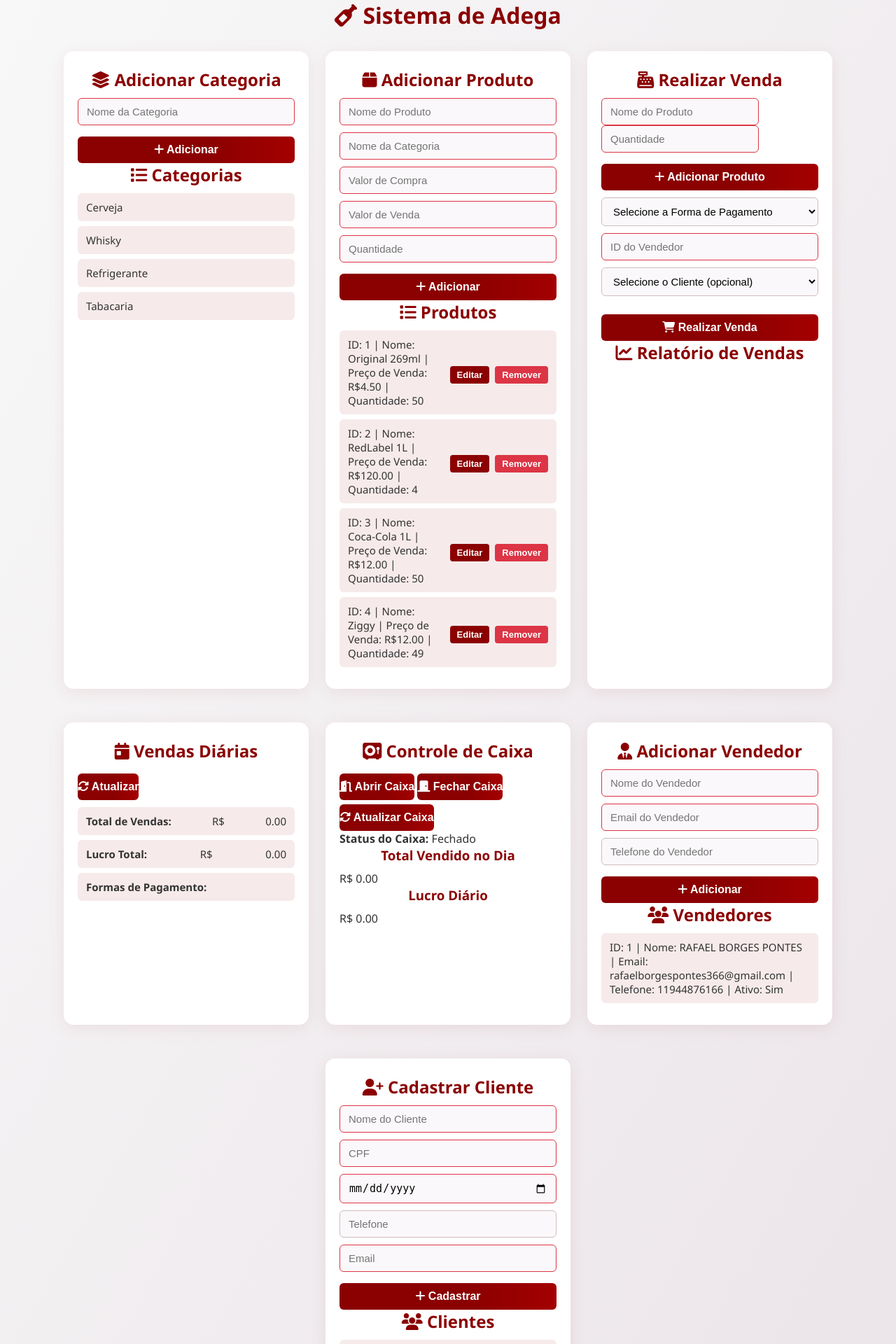
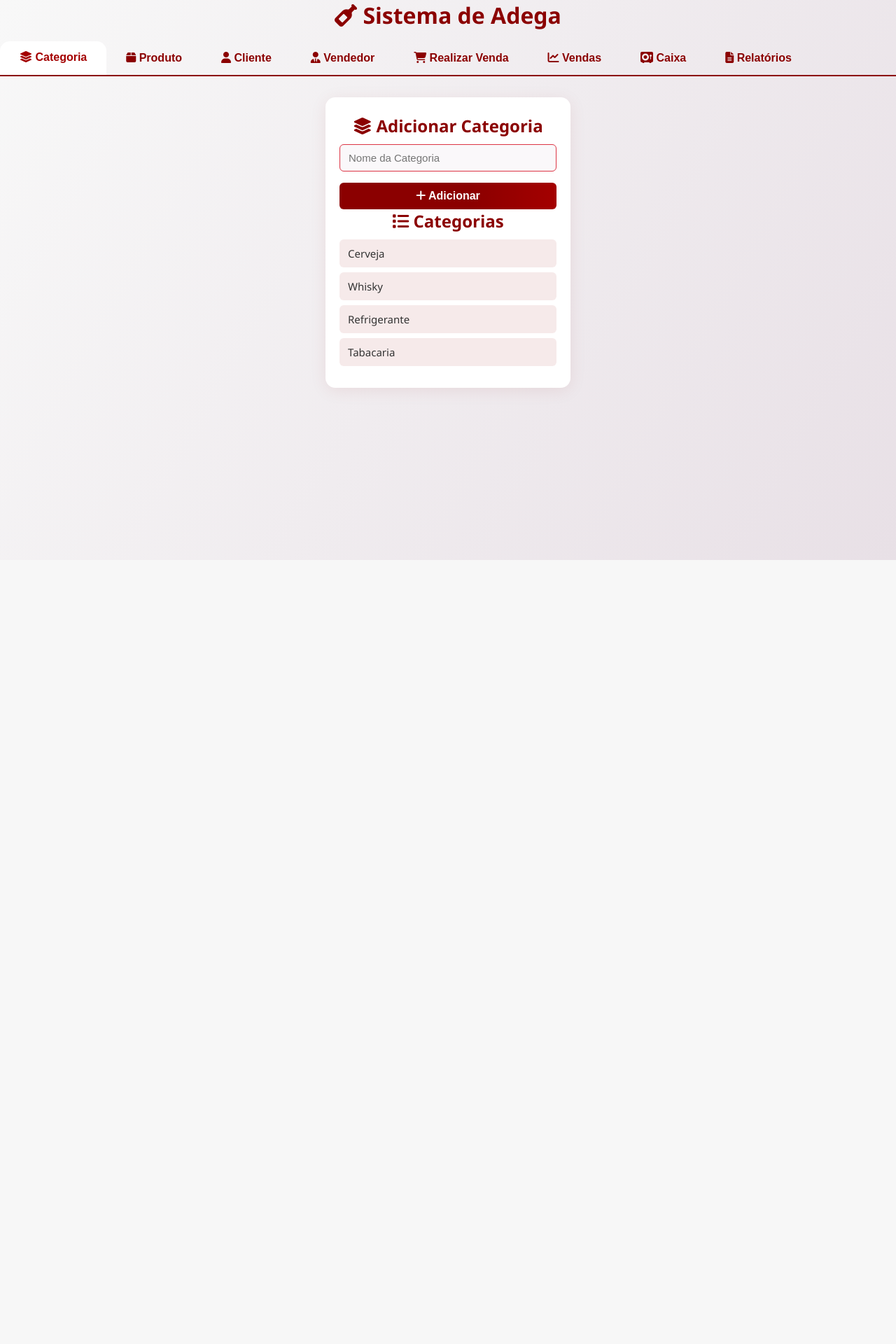
Before and after one commit to RafaelBG7/sistemadeadega, a Flask app: page /index in a window 1280 px wide. Shown: the top 1920 px of the page at 70% size. After the commit the page ends 800 px from the top, so only its background shows below. Run offline with Flask 3, Linux system fonts and the light colour scheme; data comes from the database, SQL or seed files in the repository; both versions use the stored data as it was after the commit.

Commit message:
style atualizado

```diff
--- a/static/script.js
+++ b/static/script.js
@@ -61,7 +61,8 @@ document.addEventListener('DOMContentLoaded', function () {
         })
             .then(response => response.json())
             .then(data => {
-                showToast(data.message || 'Venda realizada com sucesso!');
+                console.log(data);
+                alert(data.message || 'Venda realizada com sucesso!');
                 atualizarRelatorio();
             })
             .catch(error => console.error('Erro ao realizar venda:', error));
@@ -99,7 +100,7 @@ document.addEventListener('DOMContentLoaded', function () {
         })
             .then(response => response.json())
             .then(data => {
-                showToast(data.message || 'Categoria adicionada com sucesso!');
+                alert(data.message || 'Categoria adicionada com sucesso!');
                 listarCategorias();
             })
             .catch(error => console.error('Erro ao adicionar categoria:', error));
@@ -180,7 +181,7 @@ document.addEventListener('DOMContentLoaded', function () {
         const quantity = parseInt(document.getElementById('product-quantity').value, 10);
 
         if (!categoryId) {
-            showToast('Por favor, selecione uma categoria válida!');
+            alert('Por favor, selecione uma categoria válida!');
             return;
         }
 
@@ -269,7 +270,7 @@ document.addEventListener('DOMContentLoaded', function () {
                     return response.json();
                 })
                 .then(data => {
-                    showToast(data.message || 'Produto removido com sucesso!');
+                    alert(data.message || 'Produto removido com sucesso!');
                     listarProdutos(); // Atualizar a lista de produtos
                 })
                 .catch(error => console.error('Erro ao remover produto:', error));
@@ -289,7 +290,7 @@ document.addEventListener('DOMContentLoaded', function () {
         const quantity = parseInt(document.getElementById('edit-product-quantity').value, 10);
 
         if (!produtoId || isNaN(produtoId)) {
-            showToast('Por favor, insira um ID de produto válido.');
+            alert('Por favor, insira um ID de produto válido.');
             return;
         }
 
@@ -315,7 +316,7 @@ document.addEventListener('DOMContentLoaded', function () {
                 return response.json();
             })
             .then(data => {
-                showToast(data.message || 'Produto editado com sucesso!');
+                alert(data.message || 'Produto editado com sucesso!');
                 listarProdutos(); // Atualizar a lista de produtos
             })
             .catch(error => console.error('Erro ao editar produto:', error));
@@ -345,7 +346,7 @@ document.addEventListener('DOMContentLoaded', function () {
         })
             .then(response => response.json())
             .then(data => {
-                showToast(data.message || 'Vendedor cadastrado com sucesso!');
+                alert(data.message || 'Vendedor cadastrado com sucesso!');
                 listarVendedores();
             })
             .catch(error => console.error('Erro ao cadastrar vendedor:', error));
@@ -444,7 +445,7 @@ document.addEventListener('DOMContentLoaded', function () {
                 return response.json();
             })
             .then(data => {
-                showToast(data.message || 'Caixa aberto com sucesso!');
+                alert(data.message || 'Caixa aberto com sucesso!');
                 atualizarStatusCaixa(); // Atualizar o status do caixa
             })
             .catch(error => console.error('Erro ao abrir o caixa:', error));
@@ -461,7 +462,7 @@ document.addEventListener('DOMContentLoaded', function () {
                     return response.json();
                 })
                 .then(data => {
-                    showToast(data.message || 'Caixa fechado com sucesso!');
+                    alert(data.message || 'Caixa fechado com sucesso!');
                     atualizarStatusCaixa(); // Atualizar o status do caixa
                 })
                 .catch(error => console.error('Erro ao fechar o caixa:', error));
@@ -526,7 +527,7 @@ document.addEventListener('DOMContentLoaded', function () {
         const limite = parseInt(limiteInput.value, 10);
 
         if (isNaN(limite) || limite <= 0) {
-            showToast('Por favor, insira um número válido para o limite de estoque.');
+            alert('Por favor, insira um número válido para o limite de estoque.');
             return;
         }
 
@@ -581,7 +582,7 @@ document.addEventListener('DOMContentLoaded', function () {
         })
             .then(response => response.json())
             .then(data => {
-                showToast(data.message || 'Cliente cadastrado com sucesso!');
+                alert(data.message || 'Cliente cadastrado com sucesso!');
                 listarClientes();
             })
             .catch(error => console.error('Erro ao cadastrar cliente:', error));
@@ -627,7 +628,7 @@ document.addEventListener('DOMContentLoaded', function () {
     document.getElementById('gerar-relatorio-cliente').addEventListener('click', function () {
         const clienteId = document.getElementById('cliente-relatorio-id').value;
         if (!clienteId) {
-            showToast('Selecione um cliente!');
+            alert('Selecione um cliente!');
             return;
         }
         fetch(`/relatorios/cliente?cliente_id=${clienteId}`)
--- a/static/style.css
+++ b/static/style.css
@@ -173,6 +173,59 @@ li button:hover {
     box-shadow: 0 2px 12px rgba(0,0,0,0.12);
 }
 
+/* Abas */
+.tabs {
+    display: flex;
+    border-bottom: 2px solid #8b0000;
+    margin-bottom: 24px;
+    gap: 0;
+}
+.tab-btn {
+    background: none;
+    border: none;
+    outline: none;
+    padding: 14px 28px;
+    font-size: 16px;
+    color: #8b0000;
+    font-weight: 600;
+    cursor: pointer;
+    border-radius: 14px 14px 0 0;
+    transition: background 0.2s, color 0.2s;
+}
+.tab-btn.active, .tab-btn:hover {
+    background: #fff;
+    color: #a40000;
+    border-bottom: 2px solid #fff;
+}
+.tab-content {
+    display: none;
+}
+.tab-content.active {
+    display: block;
+}
+
+.editar-produto form {
+    display: flex;
+    flex-direction: column;
+    gap: 12px;
+}
+
+.editar-produto .form-group {
+    display: flex;
+    flex-direction: column;
+    gap: 4px;
+}
+
+.editar-produto label {
+    font-weight: 500;
+    color: #8b0000;
+}
+
+.editar-produto input {
+    width: 100%;
+    font-size: 15px;
+}
+
 @media (max-width: 900px) {
     .container {
         flex-direction: column;
@@ -193,3 +246,26 @@ li button:hover {
     background: #d1bcbc;
     border-radius: 6px;
 }
+
+.form-container .button-group {
+    display: flex;
+    gap: 10px;
+    margin-bottom: 12px;
+    flex-wrap: wrap;
+}
+
+.form-container .button-group button {
+    margin-top: 0;
+    flex: 1 1 auto;
+}
+
+.daily-summary-row {
+    display: flex;
+    justify-content: space-between;
+    align-items: center;
+    background: #f6eaea;
+    padding: 8px 12px;
+    border-radius: 6px;
+    margin-bottom: 6px;
+    font-size: 15px;
+}
--- a/templates/index.html
+++ b/templates/index.html
@@ -10,8 +10,20 @@
 <body>
     <div id="toast"></div>
     <h1><i class="fa-solid fa-wine-bottle"></i> Sistema de Adega</h1>
+    <div class="tabs">
+        <button class="tab-btn active" data-tab="tab-categorias"><i class="fa-solid fa-layer-group"></i> Categoria</button>
+        <button class="tab-btn" data-tab="tab-produtos"><i class="fa-solid fa-box"></i> Produto</button>
+        <button class="tab-btn" data-tab="tab-clientes"><i class="fa-solid fa-user"></i> Cliente</button>
+        <button class="tab-btn" data-tab="tab-vendedores"><i class="fa-solid fa-user-tie"></i> Vendedor</button>
+        <button class="tab-btn" data-tab="tab-realizar-venda"><i class="fa-solid fa-cart-shopping"></i> Realizar Venda</button>
+        <button class="tab-btn" data-tab="tab-vendas"><i class="fa-solid fa-chart-line"></i> Vendas</button>
+        <button class="tab-btn" data-tab="tab-caixa"><i class="fa-solid fa-vault"></i> Caixa</button>
+        <button class="tab-btn" data-tab="tab-relatorios"><i class="fa-solid fa-file-lines"></i> Relatórios</button>
+    </div>
+
     <div class="container">
         <!-- Categoria -->
+        <div class="tab-content active" id="tab-categorias">
             <div class="form-container">
                 <h2><i class="fa-solid fa-layer-group"></i> Adicionar Categoria</h2>
                 <form id="category-form">
@@ -21,8 +33,10 @@
                 <h2><i class="fa-solid fa-list"></i> Categorias</h2>
                 <ul id="category-list"></ul>
             </div>
+        </div>
 
         <!-- Produto -->
+        <div class="tab-content" id="tab-produtos">
             <div class="form-container">
                 <h2><i class="fa-solid fa-box"></i> Adicionar Produto</h2>
                 <form id="product-form">
@@ -37,8 +51,72 @@
                 <h2><i class="fa-solid fa-list"></i> Produtos</h2>
                 <ul id="product-list"></ul>
             </div>
+            <div class="form-container editar-produto">
+                <h3><i class="fa-solid fa-pen-to-square"></i> Editar Produto</h3>
+                <form id="edit-product-form">
+                    <div class="form-group">
+                        <label for="edit-product-id">ID do Produto:</label>
+                        <input type="number" id="edit-product-id" placeholder="Digite o ID do Produto" required />
+                    </div>
+                    <div class="form-group">
+                        <label for="edit-product-name">Nome do Produto:</label>
+                        <input type="text" id="edit-product-name" placeholder="Digite o Nome do Produto" required />
+                    </div>
+                    <div class="form-group">
+                        <label for="edit-product-category-id">ID da Categoria:</label>
+                        <input type="number" id="edit-product-category-id" placeholder="Digite o ID da Categoria" required />
+                    </div>
+                    <div class="form-group">
+                        <label for="edit-purchase-price">Preço de Custo:</label>
+                        <input type="number" step="0.01" id="edit-purchase-price" placeholder="Digite o Preço de Custo" required />
+                    </div>
+                    <div class="form-group">
+                        <label for="edit-selling-price">Preço de Venda:</label>
+                        <input type="number" step="0.01" id="edit-selling-price" placeholder="Digite o Preço de Venda" required />
+                    </div>
+                    <div class="form-group">
+                        <label for="edit-product-quantity">Quantidade:</label>
+                        <input type="number" id="edit-product-quantity" placeholder="Digite a Quantidade" required />
+                    </div>
+                    <button id="edit-product-button" type="submit"><i class="fa-solid fa-pen-to-square"></i> Editar Produto</button>
+                </form>
+            </div>
+        </div>
 
-        <!-- Vendas -->
+        <!-- Cliente -->
+        <div class="tab-content" id="tab-clientes">
+            <div class="form-container">
+                <h2><i class="fa-solid fa-user-plus"></i> Cadastrar Cliente</h2>
+                <form id="client-form">
+                    <input type="text" id="client-name" placeholder="Nome do Cliente" required>
+                    <input type="text" id="client-cpf" placeholder="CPF" required>
+                    <input type="date" id="client-birthdate" placeholder="Data de Nascimento" required>
+                    <input type="text" id="client-phone" placeholder="Telefone">
+                    <input type="email" id="client-email" placeholder="Email" required>
+                    <button type="submit"><i class="fa-solid fa-plus"></i> Cadastrar</button>
+                </form>
+                <h2><i class="fa-solid fa-users"></i> Clientes</h2>
+                <ul id="client-list"></ul>
+            </div>
+        </div>
+
+        <!-- Vendedor -->
+        <div class="tab-content" id="tab-vendedores">
+            <div class="form-container">
+                <h2><i class="fa-solid fa-user-tie"></i> Adicionar Vendedor</h2>
+                <form id="vendor-form">
+                    <input type="text" id="vendor-name" placeholder="Nome do Vendedor" required>
+                    <input type="email" id="vendor-email" placeholder="Email do Vendedor" required>
+                    <input type="text" id="vendor-phone" placeholder="Telefone do Vendedor">
+                    <button type="submit"><i class="fa-solid fa-plus"></i> Adicionar</button>
+                </form>
+                <h2><i class="fa-solid fa-users"></i> Vendedores</h2>
+                <ul id="vendor-list"></ul>
+            </div>
+        </div>
+
+        <!-- Realizar Venda -->
+        <div class="tab-content" id="tab-realizar-venda">
             <div class="form-container">
                 <h2><i class="fa-solid fa-cash-register"></i> Realizar Venda</h2>
                 <form id="sales-form">
@@ -57,35 +135,32 @@
                         <option value="Crédito">Crédito</option>
                     </select>
                     <input type="text" id="sales-vendor-id" placeholder="ID do Vendedor" required>
-                <!-- NOVO: Seleção de cliente -->
                     <select id="sales-client-id">
                         <option value="">Selecione o Cliente (opcional)</option>
                     </select>
                     <div id="fidelidade-status"></div>
                     <button type="submit"><i class="fa-solid fa-cart-shopping"></i> Realizar Venda</button>
                 </form>
+            </div>
+        </div>
+
+        <!-- Vendas (Relatório de Vendas) -->
+        <div class="tab-content" id="tab-vendas">
+            <div class="form-container">
                 <h2><i class="fa-solid fa-chart-line"></i> Relatório de Vendas</h2>
                 <ul id="sales-report"></ul>
             </div>
-
-        <!-- Vendas Diárias -->
-        <div class="form-container">
-            <h2><i class="fa-solid fa-calendar-day"></i> Vendas Diárias</h2>
-            <button id="daily-sales-refresh"><i class="fa-solid fa-rotate"></i> Atualizar</button>
-            <ul id="daily-sales-summary">
-                <li><strong>Total de Vendas:</strong> R$<span id="daily-total-sales">0.00</span></li>
-                <li><strong>Lucro Total:</strong> R$<span id="daily-total-profit">0.00</span></li>
-                <li><strong>Formas de Pagamento:</strong></li>
-                <ul id="daily-payment-methods"></ul>
-            </ul>
         </div>
 
-        <!-- Controle de Caixa -->
+        <!-- Caixa -->
+        <div class="tab-content" id="tab-caixa">
             <div class="form-container">
                 <h2><i class="fa-solid fa-vault"></i> Controle de Caixa</h2>
+                <div class="button-group">
                     <button id="open-cash-register"><i class="fa-solid fa-door-open"></i> Abrir Caixa</button>
                     <button id="close-cash-register" disabled><i class="fa-solid fa-door-closed"></i> Fechar Caixa</button>
-            <button id="refresh-cash-register"><i class="fa-solid fa-rotate"></i> Atualizar Caixa</button> <!-- Novo botão -->
+                    <button id="refresh-cash-register"><i class="fa-solid fa-rotate"></i> Atualizar Caixa</button>
+                </div>
                 <div id="cash-register-status">
                     <p><strong>Status do Caixa:</strong> <span id="cash-register-state">Fechado</span></p>
                 </div>
@@ -94,39 +169,24 @@
                 <h3>Lucro Diário</h3>
                 <p>R$ <span id="daily-profit">0.00</span></p>
             </div>
-
-        <!-- Vendedor -->
             <div class="form-container">
-            <h2><i class="fa-solid fa-user-tie"></i> Adicionar Vendedor</h2>
-            <form id="vendor-form">
-                <input type="text" id="vendor-name" placeholder="Nome do Vendedor" required>
-                <input type="email" id="vendor-email" placeholder="Email do Vendedor" required>
-                <input type="text" id="vendor-phone" placeholder="Telefone do Vendedor">
-                <button type="submit"><i class="fa-solid fa-plus"></i> Adicionar</button>
-            </form>
-            <h2><i class="fa-solid fa-users"></i> Vendedores</h2>
-            <ul id="vendor-list"></ul>
+                <h2><i class="fa-solid fa-calendar-day"></i> Vendas Diárias</h2>
+                <div class="button-group">
+                    <button id="daily-sales-refresh"><i class="fa-solid fa-rotate"></i> Atualizar</button>
+                </div>
+                <ul id="daily-sales-summary">
+                    <li class="daily-summary-row"><strong>Total de Vendas:</strong> <span>R$ <span id="daily-total-sales">0.00</span></span></li>
+                    <li class="daily-summary-row"><strong>Lucro Total:</strong> <span>R$ <span id="daily-total-profit">0.00</span></span></li>
+                    <li class="daily-summary-row"><strong>Formas de Pagamento:</strong></li>
+                    <ul id="daily-payment-methods"></ul>
+                </ul>
+            </div>
         </div>
 
-        <!-- Cliente -->
-        <div class="form-container">
-            <h2><i class="fa-solid fa-user-plus"></i> Cadastrar Cliente</h2>
-            <form id="client-form">
-                <input type="text" id="client-name" placeholder="Nome do Cliente" required>
-                <input type="text" id="client-cpf" placeholder="CPF" required>
-                <input type="date" id="client-birthdate" placeholder="Data de Nascimento" required>
-                <input type="text" id="client-phone" placeholder="Telefone">
-                <input type="email" id="client-email" placeholder="Email" required>
-                <button type="submit"><i class="fa-solid fa-plus"></i> Cadastrar</button>
-            </form>
-            <h2><i class="fa-solid fa-users"></i> Clientes</h2>
-            <ul id="client-list"></ul>
-        </div>
-    </div>
-    <script src="{{ url_for('static', filename='script.js') }}"></script>
+        <!-- Relatórios Extras -->
+        <div class="tab-content" id="tab-relatorios">
             <div class="relatorios">
                 <h2><i class="fa-solid fa-file-lines"></i> Relatórios</h2>
-
                 <!-- Relatório por Período -->
                 <div class="relatorio-periodo">
                     <h3><i class="fa-solid fa-calendar-days"></i> Relatório por Período</h3>
@@ -137,7 +197,6 @@
                     <button id="gerar-relatorio-periodo"><i class="fa-solid fa-file-lines"></i> Gerar Relatório</button>
                     <div id="resultado-periodo"></div>
                 </div>
-
                 <!-- Relatório por Vendedor -->
                 <div class="relatorio-vendedor">
                     <h3><i class="fa-solid fa-user-tie"></i> Relatório por Vendedor</h3>
@@ -146,14 +205,12 @@
                     <button id="gerar-relatorio-vendedor"><i class="fa-solid fa-file-lines"></i> Gerar Relatório</button>
                     <div id="resultado-vendedor"></div>
                 </div>
-
                 <!-- Relatório por Produto -->
                 <div class="relatorio-produto">
                     <h3><i class="fa-solid fa-box"></i> Relatório por Produto</h3>
                     <button id="gerar-relatorio-produto"><i class="fa-solid fa-file-lines"></i> Gerar Relatório</button>
                     <div id="resultado-produto"></div>
                 </div>
-
                 <!-- Relatório de Estoque Baixo -->
                 <div class="form-container">
                     <h2><i class="fa-solid fa-triangle-exclamation"></i> Relatório de Estoque Baixo</h2>
@@ -162,25 +219,6 @@
                     <button id="low-stock-button"><i class="fa-solid fa-file-lines"></i> Gerar Relatório</button>
                     <ul id="low-stock-list"></ul>
                 </div>
-
-        <!-- Editar Produto -->
-        <div class="editar-produto">
-            <h3><i class="fa-solid fa-pen-to-square"></i> Editar Produto</h3>
-            <label for="edit-product-id">ID do Produto:</label>
-            <input type="number" id="edit-product-id" placeholder="Digite o ID do Produto" />
-            <label for="edit-product-name">Nome do Produto:</label>
-            <input type="text" id="edit-product-name" placeholder="Digite o Nome do Produto" />
-            <label for="edit-product-category-id">ID da Categoria:</label>
-            <input type="number" id="edit-product-category-id" placeholder="Digite o ID da Categoria" />
-            <label for="edit-purchase-price">Preço de Custo:</label>
-            <input type="number" step="0.01" id="edit-purchase-price" placeholder="Digite o Preço de Custo" />
-            <label for="edit-selling-price">Preço de Venda:</label>
-            <input type="number" step="0.01" id="edit-selling-price" placeholder="Digite o Preço de Venda" />
-            <label for="edit-product-quantity">Quantidade:</label>
-            <input type="number" id="edit-product-quantity" placeholder="Digite a Quantidade" />
-            <button id="edit-product-button"><i class="fa-solid fa-pen-to-square"></i> Editar Produto</button>
-        </div>
-
                 <!-- Relatório por Cliente -->
                 <div class="relatorio-cliente">
                     <h3><i class="fa-solid fa-user"></i> Relatório por Cliente</h3>
@@ -192,5 +230,23 @@
                     <div id="resultado-cliente"></div>
                 </div>
             </div>
+        </div>
+    </div>
+    <script src="{{ url_for('static', filename='script.js') }}"></script>
+    <script>
+    // Tabs JS
+    document.addEventListener('DOMContentLoaded', function () {
+        const tabBtns = document.querySelectorAll('.tab-btn');
+        const tabContents = document.querySelectorAll('.tab-content');
+        tabBtns.forEach(btn => {
+            btn.addEventListener('click', function () {
+                tabBtns.forEach(b => b.classList.remove('active'));
+                tabContents.forEach(tc => tc.classList.remove('active'));
+                btn.classList.add('active');
+                document.getElementById(btn.dataset.tab).classList.add('active');
+            });
+        });
+    });
+    </script>
 </body>
 </html>
```
Also changed, not shown: database.db. Lines whose indentation alone changed are shown as unchanged.
